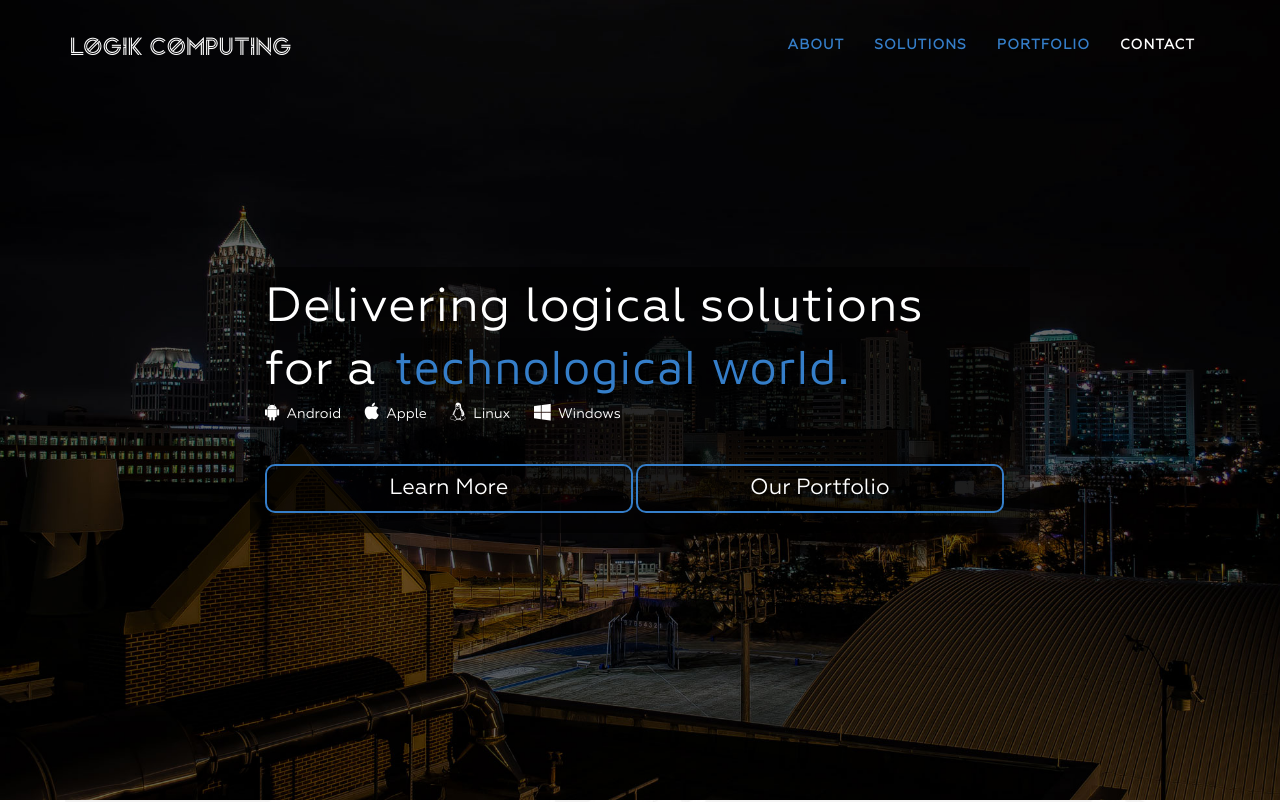
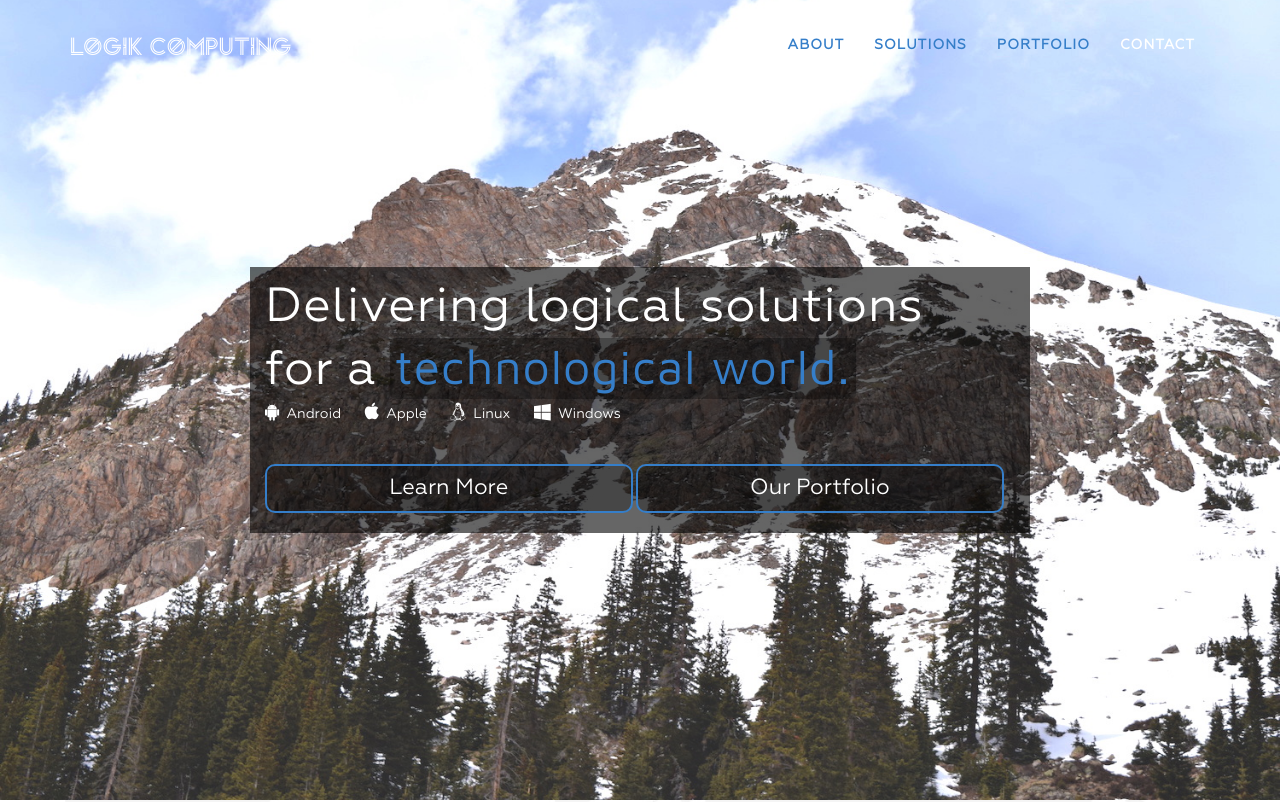
Before and after one commit to LogikComputing/logikcomputing.github.io, a plain HTML site: page website/index.html in a window 1280 px wide. Shown: the top 802 px of the page. Drawn offline with Linux system fonts and the light colour scheme.

Commit message:
Slight changes

```diff
--- a/website/css/style.css
+++ b/website/css/style.css
@@ -127,7 +127,7 @@ a:hover, a:focus {
 	height: auto;
 	padding: 100px 0;
 	color: #fff;
-	background: url(../img/bg/gt_track_skyline_web.jpg) no-repeat bottom center scroll;
+	background: url(../img/bg/mountains.jpg) no-repeat bottom center scroll;
 	-webkit-background-size: cover;
 	-moz-background-size: cover;
 	background-size: cover;
```
Also changed, not shown: website/img/bg/mountains.jpg (added).
